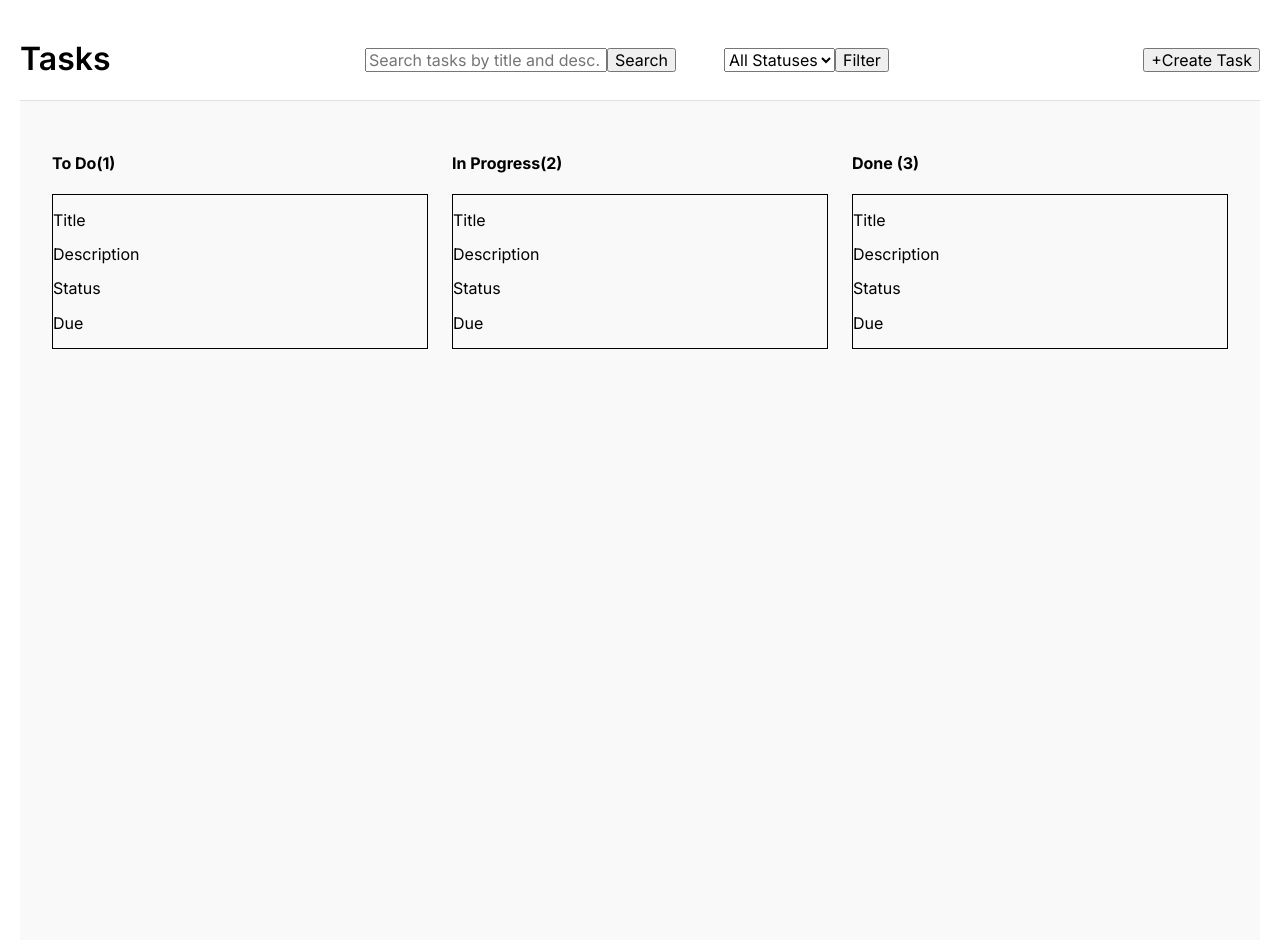
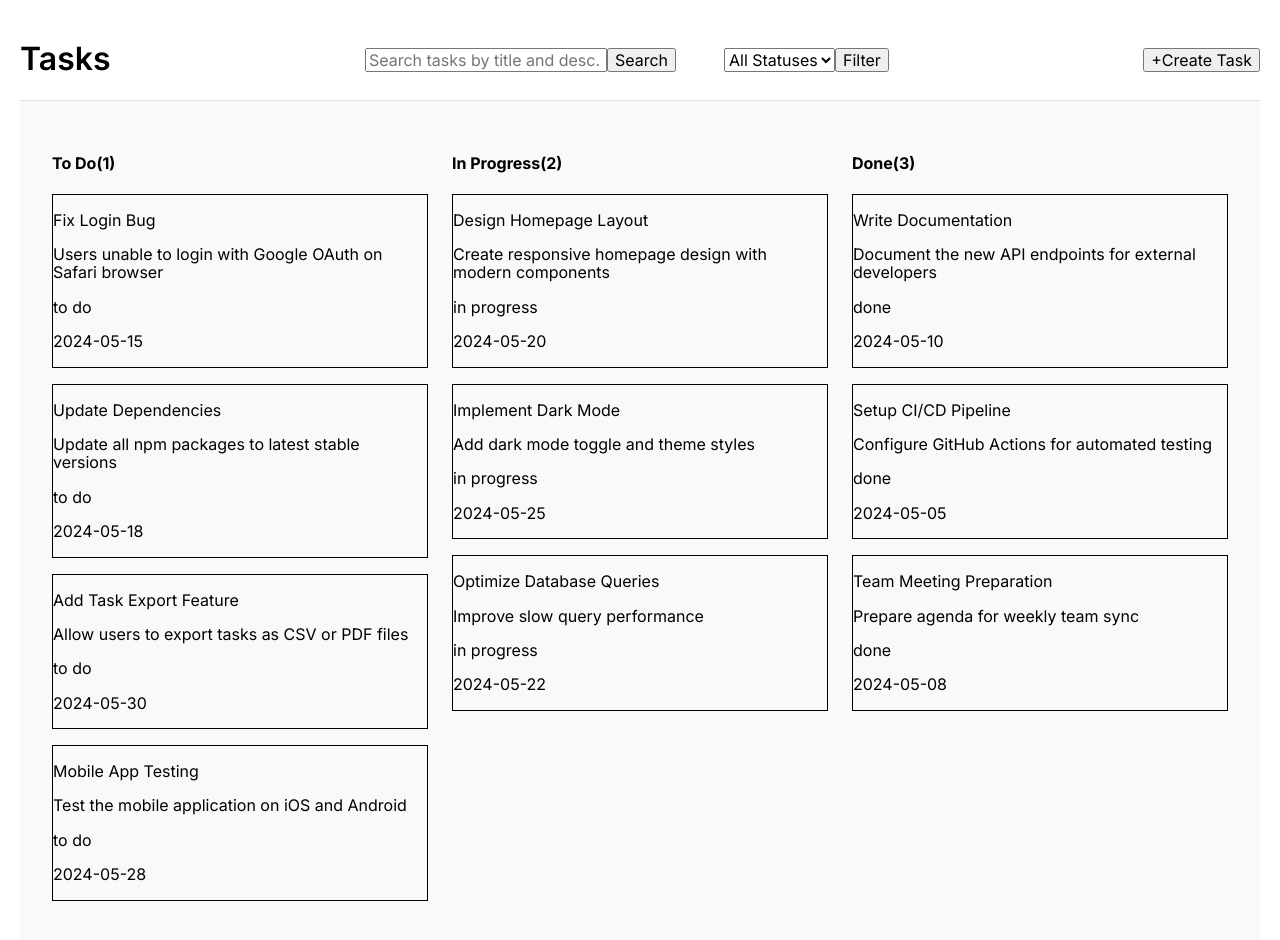
Before and after one commit to sasholilov/task-management-dashboard, a Vue app: page / in a window 1280 px wide. Shown: the top 940 px of the page. Built offline with nearby package versions, Linux system fonts and the light colour scheme.

Commit message:
add TaskCardList mockData and props to distributing cards by status

```diff
--- a/src/components/Done.vue
+++ b/src/components/Done.vue
@@ -1,12 +1,14 @@
 <template>
-  <div class="done">
-    <h4>Done <span>(3)</span></h4>
-    <TaskCard />
+  <div class="to-do">
+    <h4 class="status-title">Done<span>(3)</span></h4>
+    <div class="tasks-wrapper">
+      <TaskCardList status="done" />
+    </div>
   </div>
 </template>
 
 <script setup lang="ts">
-import TaskCard from "./TaskCard.vue";
+import TaskCardList from "./TaskCardList.vue";
 </script>
 
-<style scoped></style>
+<style scoped lang="scss"></style>
--- a/src/components/InProgress.vue
+++ b/src/components/InProgress.vue
@@ -1,12 +1,14 @@
 <template>
-  <div class="in-progress">
-    <h4>In Progress<span>(2)</span></h4>
-    <TaskCard />
+  <div class="to-do">
+    <h4 class="status-title">In Progress<span>(2)</span></h4>
+    <div class="tasks-wrapper">
+      <TaskCardList status="in progress" />
+    </div>
   </div>
 </template>
 
 <script setup lang="ts">
-import TaskCard from "./TaskCard.vue";
+import TaskCardList from "./TaskCardList.vue";
 </script>
 
-<style scoped></style>
+<style scoped lang="scss"></style>
--- a/src/components/TaskCard.vue
+++ b/src/components/TaskCard.vue
@@ -1,13 +1,22 @@
 <template>
-  <div class="task-card">
-    <p>Title</p>
-    <p>Description</p>
-    <p>Status</p>
-    <p>Due</p>
+  <div class="task-card" v-for="task in tasksToDisplay" :key="task.title">
+    <p>{{ task.title }}</p>
+    <p>{{ task.description }}</p>
+    <p>{{ task.status }}</p>
+    <p>{{ task.dueDate }}</p>
   </div>
 </template>
 
-<script setup lang="ts"></script>
+<script setup lang="ts">
+const props = defineProps<{
+  tasksToDisplay: Array<{
+    title: string;
+    description: string;
+    status: string;
+    dueDate: string;
+  }>;
+}>();
+</script>
 
 <style scoped lang="scss">
 .task-card {
--- /dev/null
+++ b/src/components/TaskCardList.vue
@@ -0,0 +1,26 @@
+<template>
+  <div class="task-card-list">
+    <TaskCard :tasksToDisplay="tasks" />
+  </div>
+</template>
+
+<script setup lang="ts">
+import TaskCard from "./TaskCard.vue";
+import { mockTasks } from "../mockData.ts";
+
+const props = defineProps<{
+  status?: string;
+}>();
+
+const tasks = mockTasks.filter((task: any) =>
+  props.status ? task.status.toLowerCase() === props.status.toLowerCase() : true
+);
+</script>
+
+<style scoped lang="scss">
+.task-card-list {
+  display: flex;
+  flex-direction: column;
+  gap: 1rem;
+}
+</style>
--- a/src/components/ToDo.vue
+++ b/src/components/ToDo.vue
@@ -2,19 +2,13 @@
   <div class="to-do">
     <h4 class="status-title">To Do<span>(1)</span></h4>
     <div class="tasks-wrapper">
-      <TaskCard />
+      <TaskCardList status="to do" />
     </div>
   </div>
 </template>
 
 <script setup lang="ts">
-import TaskCard from "./TaskCard.vue";
+import TaskCardList from "./TaskCardList.vue";
 </script>
 
-<style scoped lang="scss">
-.tasks-wrapper {
-  display: flex;
-  flex-direction: column;
-  gap: 1rem;
-}
-</style>
+<style scoped lang="scss"></style>
--- /dev/null
+++ b/src/mockData.ts
@@ -0,0 +1,63 @@
+// mockData.js
+export const mockTasks = [
+  {
+    title: "Design Homepage Layout",
+    description: "Create responsive homepage design with modern components",
+    status: "in progress",
+    dueDate: "2024-05-20",
+  },
+  {
+    title: "Fix Login Bug",
+    description: "Users unable to login with Google OAuth on Safari browser",
+    status: "to do",
+    dueDate: "2024-05-15",
+  },
+  {
+    title: "Write Documentation",
+    description: "Document the new API endpoints for external developers",
+    status: "done",
+    dueDate: "2024-05-10",
+  },
+  {
+    title: "Implement Dark Mode",
+    description: "Add dark mode toggle and theme styles",
+    status: "in progress",
+    dueDate: "2024-05-25",
+  },
+  {
+    title: "Update Dependencies",
+    description: "Update all npm packages to latest stable versions",
+    status: "to do",
+    dueDate: "2024-05-18",
+  },
+  {
+    title: "Setup CI/CD Pipeline",
+    description: "Configure GitHub Actions for automated testing",
+    status: "done",
+    dueDate: "2024-05-05",
+  },
+  {
+    title: "Add Task Export Feature",
+    description: "Allow users to export tasks as CSV or PDF files",
+    status: "to do",
+    dueDate: "2024-05-30",
+  },
+  {
+    title: "Optimize Database Queries",
+    description: "Improve slow query performance",
+    status: "in progress",
+    dueDate: "2024-05-22",
+  },
+  {
+    title: "Mobile App Testing",
+    description: "Test the mobile application on iOS and Android",
+    status: "to do",
+    dueDate: "2024-05-28",
+  },
+  {
+    title: "Team Meeting Preparation",
+    description: "Prepare agenda for weekly team sync",
+    status: "done",
+    dueDate: "2024-05-08",
+  },
+];
```
